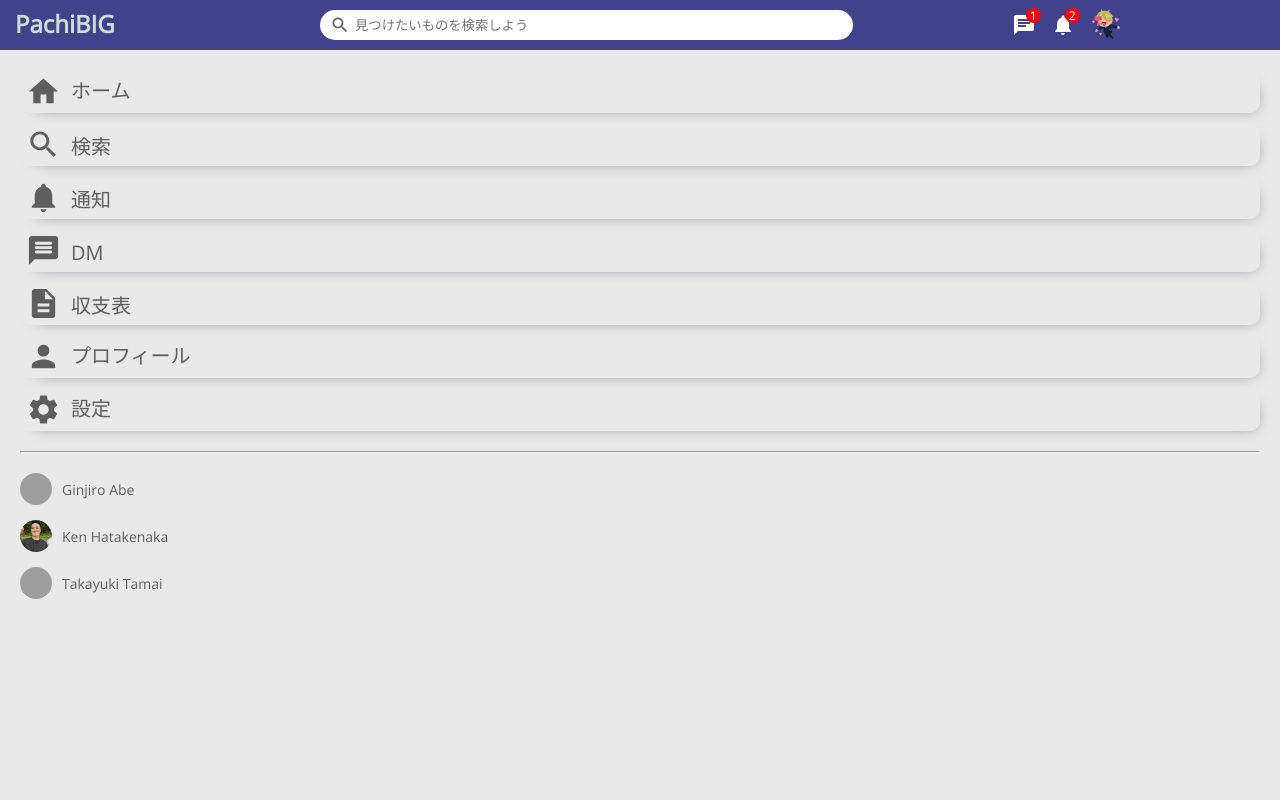
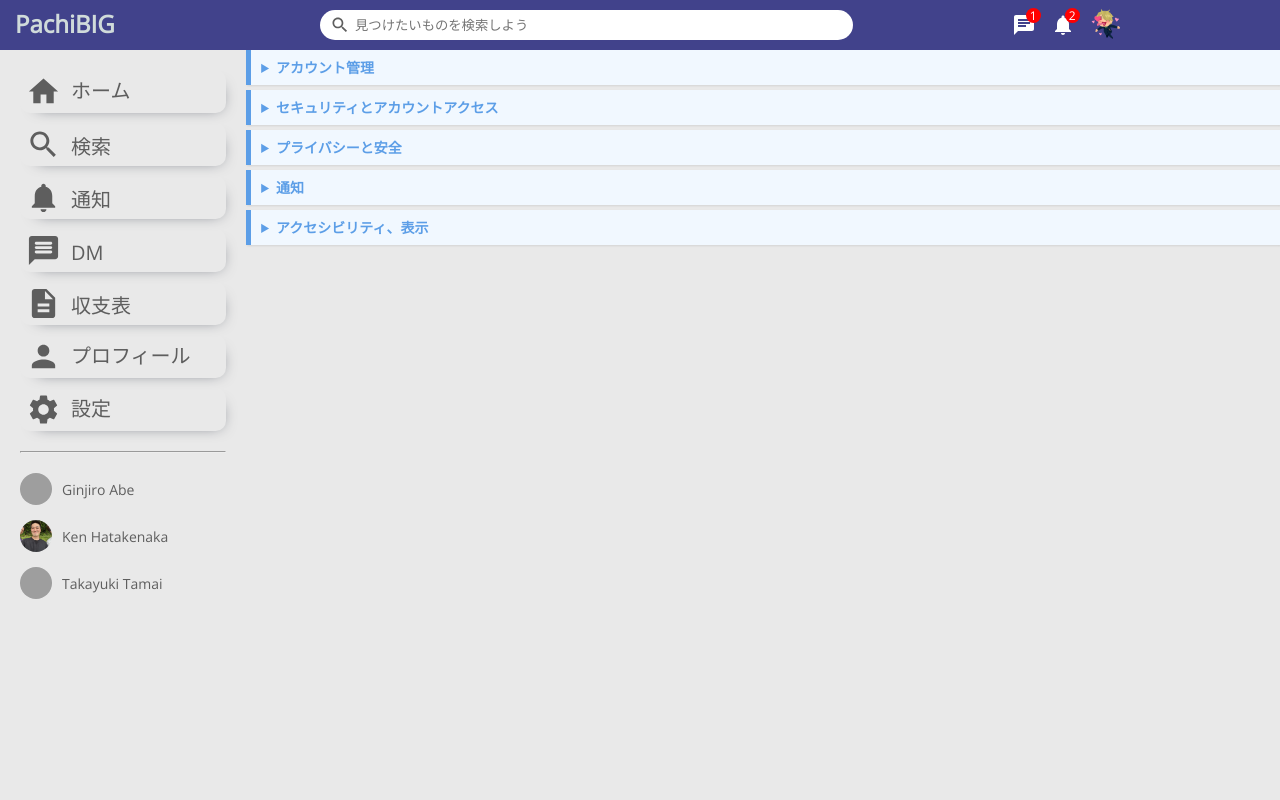
Before and after one commit to hoppy714/Sangria, a React (Create React App) app in the folder frontend/: page /settings in a window 1280 px wide. Shown: the top 800 px of the page. Built offline with nearby package versions, Linux system fonts and the light colour scheme; grey boxes are pictures that could not be loaded.

Commit message:
11/25 tamai

```diff
--- a/frontend/src/pages/settings/Settings.css
+++ b/frontend/src/pages/settings/Settings.css
@@ -1 +1,28 @@
-/* kajsdhfa;kshfahsfasf */
+.setting{
+    display: flex;
+}
+.settingWrapper{
+    flex:10.5
+}
+.settingListItem{
+    list-style: none;
+}
+.settingListClick{
+    list-style: none;
+    padding: 0;
+    font: 14px/1.6 'arial narrow', sans-serif;
+    width:350px;
+    list-style: none;
+  }
+  details{
+    position: relative;
+    padding: 7px 5px 7px 10px;
+    margin-bottom:5px;
+    border-left: solid 5px #5c9ee7;
+    background: #f1f8ff;
+    color: #5c9ee7;
+    font-weight: bold;
+    -webkit-box-shadow:1px 1px 2px rgba(0, 0, 0, 0.1) ;
+    -moz-box-shadow:1px 1px 2px rgba(0, 0, 0, 0.1) ;
+    box-shadow:1px 1px 2px rgba(0, 0, 0, 0.1) ;
+  }
--- a/frontend/src/pages/settings/Settings.jsx
+++ b/frontend/src/pages/settings/Settings.jsx
@@ -1,7 +1,7 @@
 import React from 'react'
 import Topbar from '../../compornents/Topbar/Topbar';
 import Sidebar from '../../compornents/sidebar/Sidebar';
-// import './settings.css'
+import './Settings.css'
 export default function Settings() {
     return (
         <>
@@ -16,10 +16,10 @@ export default function Settings() {
                             {/*ここから先を折りたたむ*/}
                             <ul className="settingList">
                                 <li className="settingListClick">
-                                    <div className="settingListClickItem">アカウント情報</div>
+                                    <div className="settingListClickItem"> &ensp;&ensp;アカウント情報</div>
                                 </li>
                                 <li className="settingListClick">
-                                    <div className="settingListClickItem">パスワードを変更する</div>
+                                    <div className="settingListClickItem"> &ensp;&ensp;パスワードを変更する</div>
                                 </li>
                             </ul>
                             {/*ここまで先を折りたたむ*/}
@@ -31,10 +31,10 @@ export default function Settings() {
                             {/*ここから先を折りたたむ*/}
                             <ul className="settingList" >
                                 <li className="settingListClick">
-                                    <div className="settingListClickItem">セキュリティ</div>
+                                    <div className="settingListClickItem"> &ensp;&ensp;セキュリティ</div>
                                 </li>
                                 <li className="settingListClick">
-                                    <div className="settingListClickItem">アプリとセッション</div>
+                                    <div className="settingListClickItem"> &ensp;&ensp;アプリとセッション</div>
                                 </li>
                             </ul>
                             {/*ここまで先を折りたたむ*/}
@@ -45,7 +45,7 @@ export default function Settings() {
                             {/*ここから先を折りたたむ*/}
                             <ul className="settingList">
                                 <li className="settingListClick">
-                                    <div className="settingListClickItem">ツイート</div>
+                                    <div className="settingListClickItem"> &ensp;&ensp;ツイート</div>
                                 </li>
                             </ul>
                             {/*ここまで先を折りたたむ*/}
@@ -56,7 +56,7 @@ export default function Settings() {
                             {/*ここから先を折りたたむ*/}
                             <ul className="settingList" >
                                 <li className="settingListClick">
-                                    <div className="settingListClickItem">通知を受け取る</div>
+                                    <div className="settingListClickItem"> &ensp;&ensp;通知を受け取る</div>
                                 </li>
                             </ul>
                             {/*ここまで先を折りたたむ*/}
@@ -67,10 +67,10 @@ export default function Settings() {
                             {/*ここから先を折りたたむ*/}
                             <ul className="settingList" >
                                 <li className="settingListClick">
-                                    <div className="settingListClickItem">アクセシビリティ</div>
+                                    <div className="settingListClickItem"> &ensp;&ensp;アクセシビリティ</div>
                                 </li>
                                 <li className="settingListClick">
-                                    <div className="settingListClickItem">表示</div>
+                                    <div className="settingListClickItem"> &ensp;&ensp;表示</div>
                                 </li>
                             </ul>
                             {/*ここまで先を折りたたむ*/}
```
